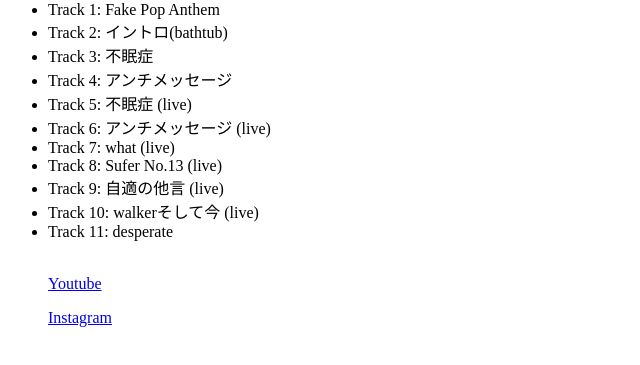
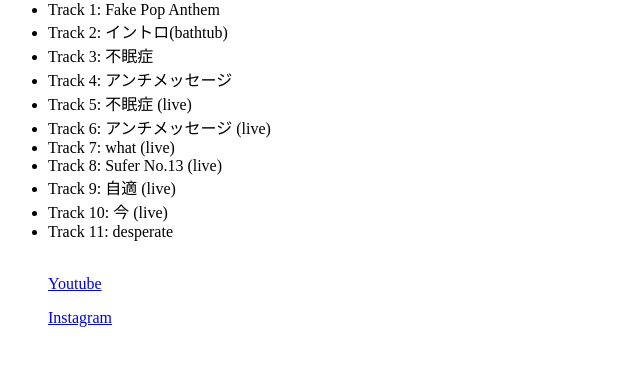
Before and after one commit to Ripclone/RipcloneDemo, a plain HTML site: page index.html in a window 1280 px wide. Shown: the part 79-444 px from the top of the page, without its empty margins (0-640 px from the left). Drawn offline with Linux system fonts and the light colour scheme.

Commit message:
Update index.html

```diff
--- a/index.html
+++ b/index.html
@@ -15,8 +15,8 @@
         <li>Track 6: アンチメッセージ (live)</li>
         <li>Track 7: what (live)</li>
         <li>Track 8: Sufer No.13 (live)</li>
-        <li>Track 9: 自適の他言 (live)</li>
-        <li>Track 10: walkerそして今 (live)</li>
+        <li>Track 9: 自適 (live)</li>
+        <li>Track 10: 今 (live)</li>
         <li>Track 11: desperate</li>
 
         <br>
```
